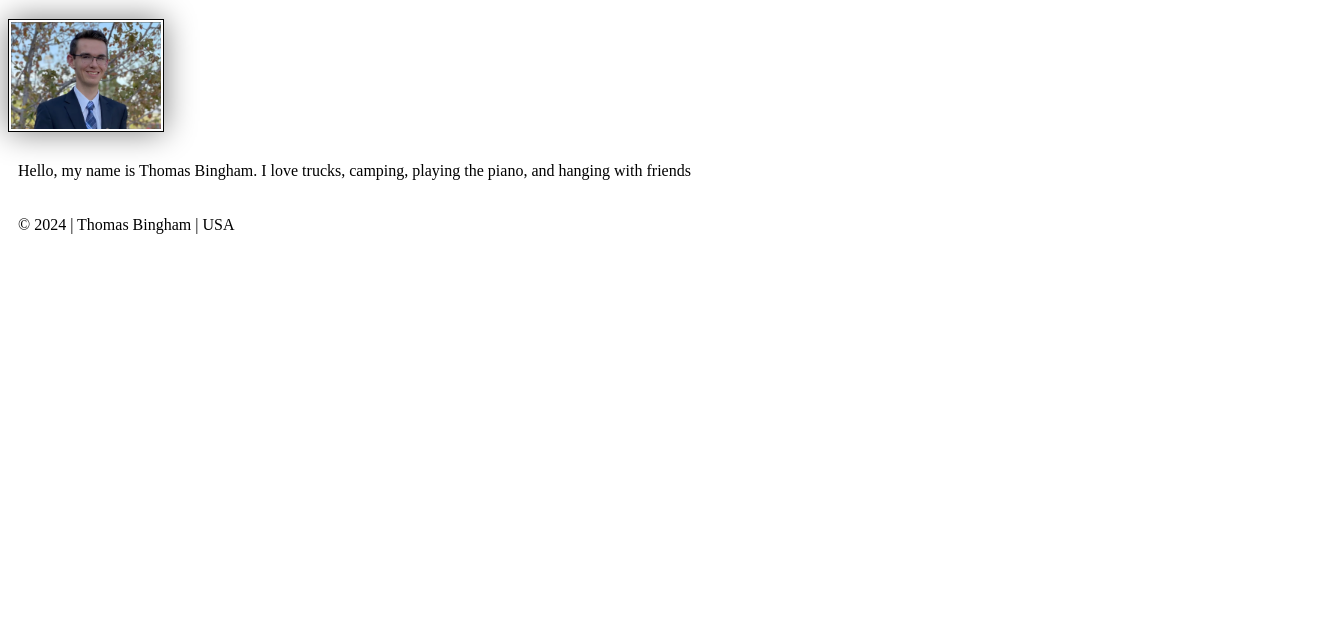
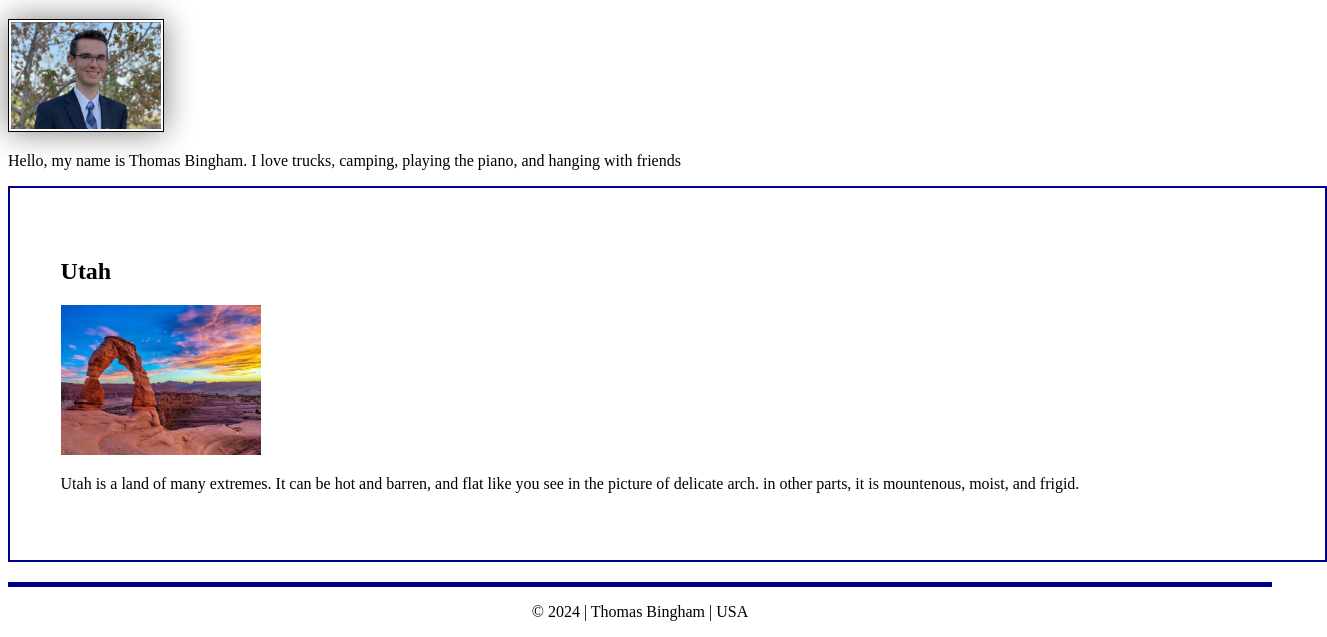
Before and after one commit to binghamtm/wdd130, a plain HTML site: page index.html in a window 1280 px wide. Shown: the part 205-842 px from the top of the page, 1327 px wide, since content can reach past the window. Before the commit the page ends 800 px from the top, so only its background shows below. Drawn offline with Linux system fonts and the light colour scheme.

Commit message:
week 2 final project

```diff
--- a/index.html
+++ b/index.html
@@ -3,8 +3,11 @@
         <head>
             <meta charset="utf-8">
             <meta name="viewport" content="width=divice-width,initial-scale=1.0">
+
+            <title>Thomas Bingham | WDD 130</title>
+            <meta name="description" content="Thomas Bingham, WDD 130">
+            <meta name="author" content="Thomas Bingham">
             <link rel="stylesheet" href="styles/styles.css">
-            <title>Thomas Bingham | WDD 130</title>
         </head>
         <body>
             <header>
@@ -19,6 +22,11 @@
 
                 <p>Hello, my name is Thomas Bingham. I love trucks, camping, playing the piano, and hanging with friends</p>
             </main>
+            <aside>
+                <h2>Utah</h2>
+                <img src="images/delicate-arch_standard.webp" alt="Delicat Arch">
+                <p>Utah is a land of many extremes. It can be hot and barren, and flat like you see in the picture of delicate arch. in other parts, it is mountenous, moist, and frigid.</p>
+            </aside>
             <footer>
                 <p>© 2024 | Thomas Bingham | USA</p>
             </footer>
--- a/styles/styles.css
+++ b/styles/styles.css
@@ -13,7 +13,7 @@ h1 {
     color: darkblue;
 }
 
-img {
+main img {
     width: 150px;
     height: auto;
     border: 1px solid black;
@@ -22,5 +22,28 @@ img {
 }
 
 p {
-    padding: 10px;
+    padding: 0;
 }
+
+main {
+    max-width: 840px;
+}
+
+aside {
+    width: 96%;
+    border: 2px solid darkblue;
+    padding: 4%;
+    background-color: white;
+    color: black;
+}
+
+aside img {
+    width: 200px;
+    height: auto;
+}
+
+footer {
+    margin-top: 20px;
+    border-top: 5px solid darkblue;
+    text-align: center;
+}
```
Also changed, not shown: images/delicate-arch_standard.webp (added).
